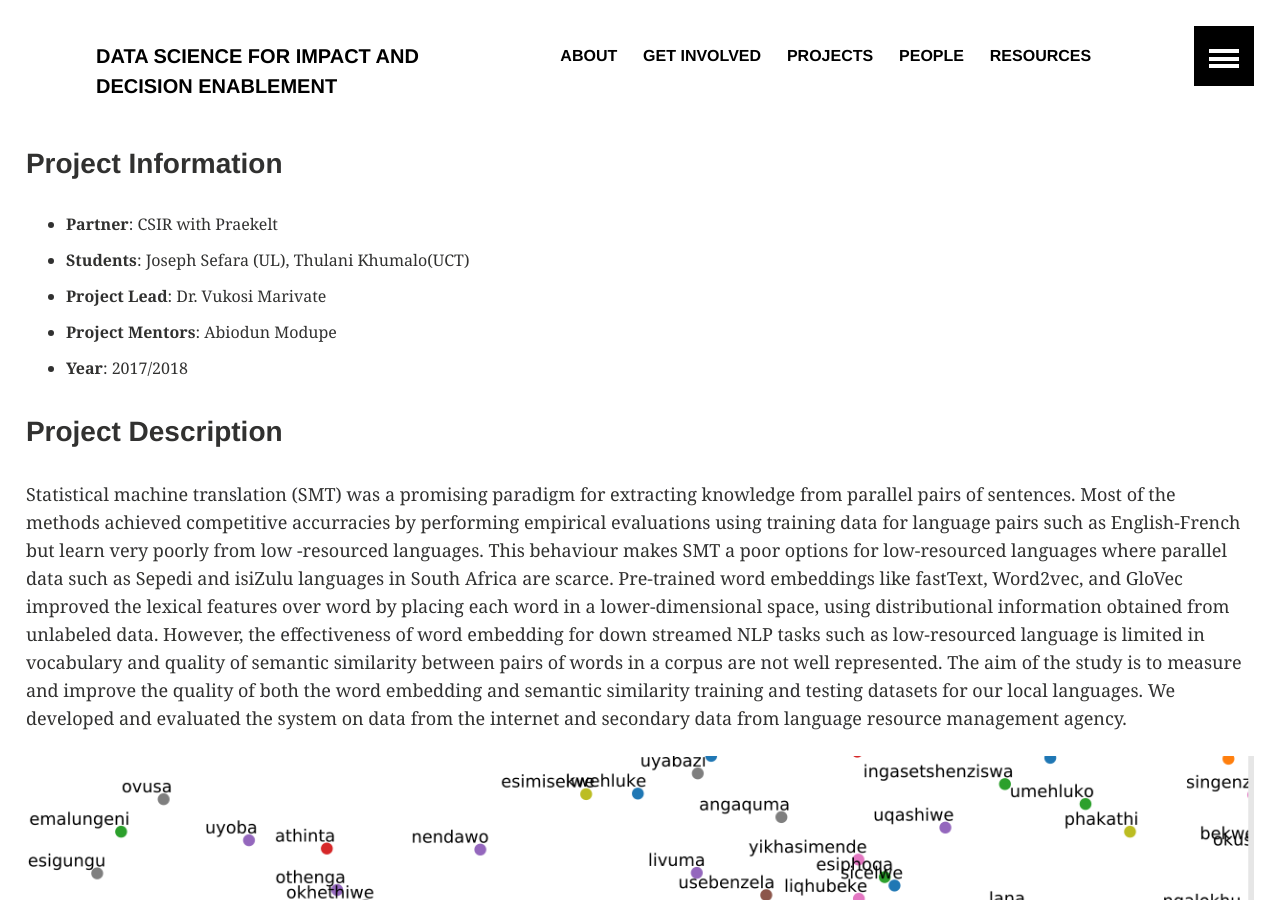
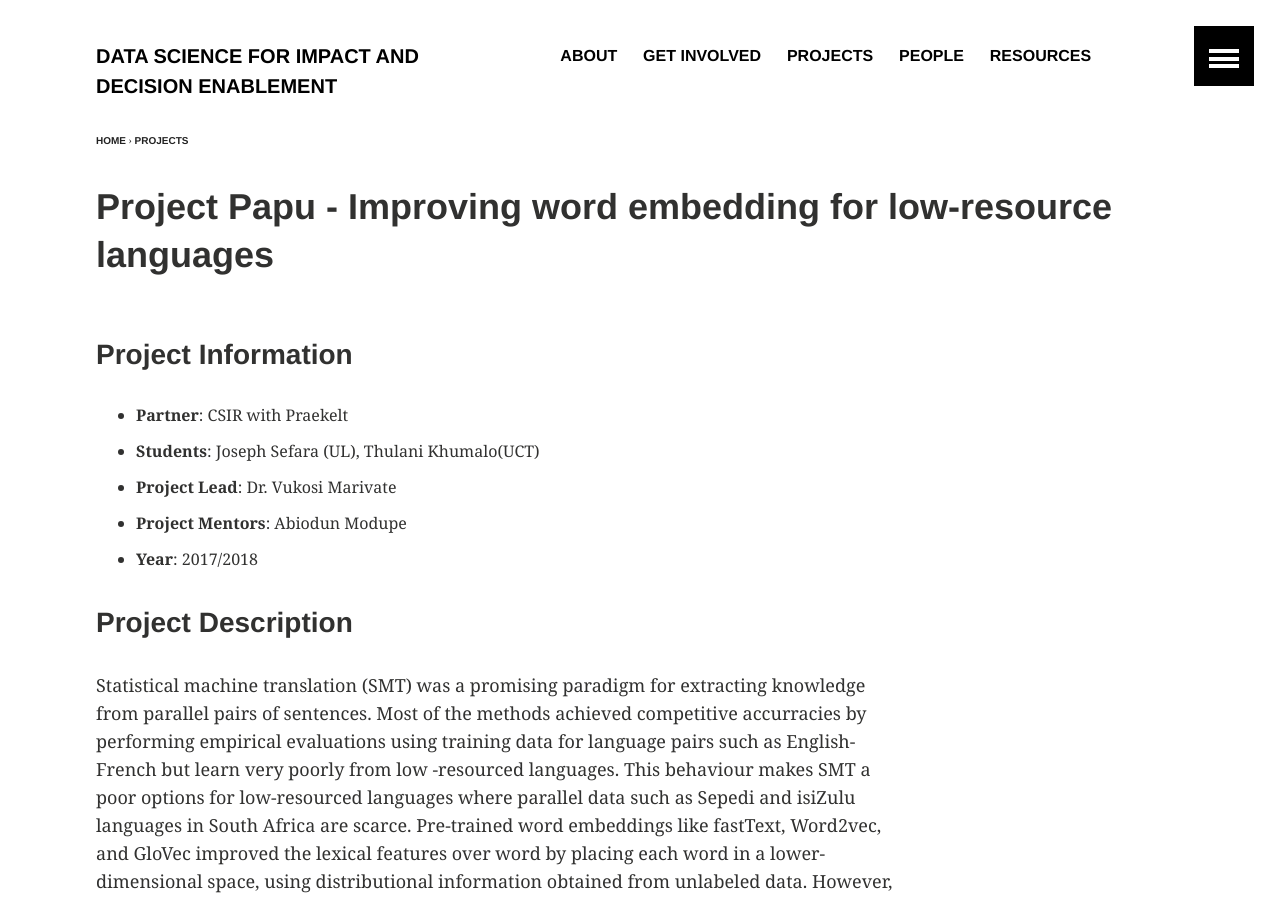
Before and after one commit to DSIDEWeb/dsideweb.github.io, a Jekyll site: the page built from _posts/articles/2018-01-26-papu.md, in a window 1280 px wide and 900 px high. Built offline with Jekyll 4.4.1, drawn with Linux system fonts in a browser that asks for light colours; our own code applies the rules of GitHub Pages for plain Markdown files; some of the changed text lies outside the part shown.

Commit message:
Papu bug fix

```diff
--- a/_posts/articles/2018-01-26-papu.md
+++ b/_posts/articles/2018-01-26-papu.md
@@ -1,6 +1,6 @@
 ---
 layout: article
-title: "Project Papu - Improving word embedding for low-resource languages
+title: "Project Papu - Improving word embedding for low-resource languages"
 categories: articles
 modified: 2018-01-26T17:01:00-05:00
 tags: [2017]
```
